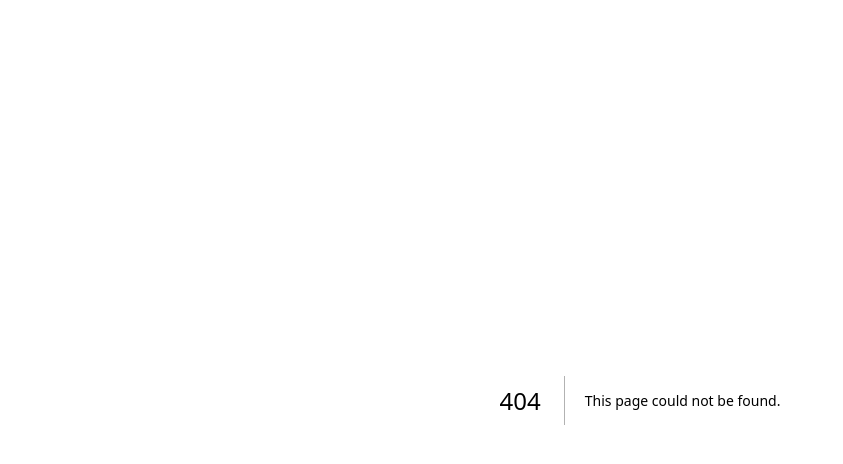
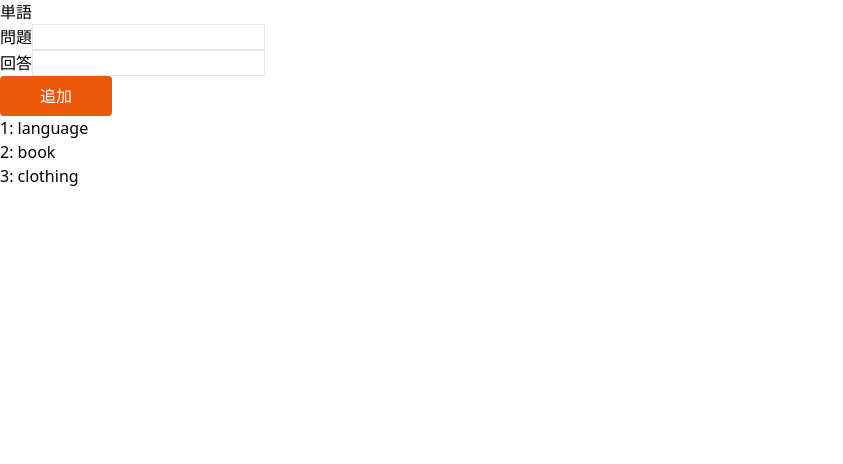
Before and after one commit to icewist/learn-by-heart, a Next.js app: page /update in a window 1280 px wide. Before the commit this address had no page. Shown: the top 464 px of the page, without its empty margins (0-843 px from the left). Built offline with nearby package versions, Linux system fonts and the light colour scheme.

Commit message:
♻️ 単語追加ページ

```diff
--- a/src/pages/index.js
+++ b/src/pages/index.jsx
@@ -13,9 +13,6 @@ const INIT_WORDS = [
 
 export default function Home() {
   const [words, setWords] = useState(INIT_WORDS);
-  const [inputQuestion, setInputQuestion] = useState("");
-  const [inputAnswer, setInputAnswer] = useState("");
-  const [uniqueId, setUniqueId] = useState(INIT_WORDS.length);
   const [order, setOrder] = useState(0);
   const [showAnswer, setShowAnswer] = useState(false);
 
@@ -52,20 +49,6 @@ export default function Home() {
   // 最初から始める
   const restart = () => setOrder(0);
 
-  const addWord = () => {
-    setWords((prevWords) => {
-      const nextUniqueId = uniqueId + 1;
-      setUniqueId(nextUniqueId);
-      return [
-        ...prevWords,
-        {
-          id: nextUniqueId,
-          content: { question: inputQuestion, answer: inputAnswer },
-          isCleared: false,
-        },
-      ];
-    });
-  };
   return (
     <DefaultLayout>
       <div>
@@ -151,33 +134,6 @@ export default function Home() {
             )}
           </div>
         </div>
-
-        <div>
-          <div>
-            問題
-            <input
-              type="text"
-              onChange={(e) => setInputQuestion(e.target.value)}
-              className="border"
-            />
-          </div>
-          <div>
-            回答
-            <input
-              type="text"
-              onChange={(e) => setInputAnswer(e.target.value)}
-              className="border"
-            />
-          </div>
-          <div>
-            <button
-              onClick={addWord}
-              className="bg-orange-600 hover:bg-orange-500 text-white rounded px-10 py-2"
-            >
-              追加
-            </button>
-          </div>
-        </div>
       </div>
     </DefaultLayout>
   );
--- /dev/null
+++ b/src/pages/update.jsx
@@ -0,0 +1,105 @@
+import DefaultLayout from "components/templates/DefaultLayout";
+import { useState } from "react";
+
+const INIT_WORDS = [
+  {
+    id: 1,
+    content: { question: "language", answer: "言語" },
+    isCleared: false,
+  },
+  { id: 2, content: { question: "book", answer: "本" }, isCleared: false },
+  { id: 3, content: { question: "clothing", answer: "服" }, isCleared: false },
+];
+
+const Update = () => {
+  const [words, setWords] = useState(INIT_WORDS);
+  const [inputQuestion, setInputQuestion] = useState("");
+  const [inputAnswer, setInputAnswer] = useState("");
+  const [uniqueId, setUniqueId] = useState(INIT_WORDS.length);
+
+  const addWord = () => {
+    setWords((prevWords) => {
+      const nextUniqueId = uniqueId + 1;
+      setUniqueId(nextUniqueId);
+
+      return [
+        ...prevWords,
+        {
+          id: nextUniqueId,
+          content: { question: inputQuestion, answer: inputAnswer },
+          isCleared: false,
+        },
+      ];
+    });
+  };
+
+  return (
+    <DefaultLayout>
+      <div>
+        <div>
+          <div>
+            問題
+            <input
+              type="text"
+              onChange={(e) => setInputQuestion(e.target.value)}
+              className="border"
+            />
+          </div>
+          <div>
+            回答
+            <input
+              type="text"
+              onChange={(e) => setInputAnswer(e.target.value)}
+              className="border"
+            />
+          </div>
+          <div>
+            <button
+              onClick={addWord}
+              className="bg-orange-600 hover:bg-orange-500 text-white rounded px-10 py-2"
+            >
+              追加
+            </button>
+          </div>
+
+          <div>
+            {words.length ? (
+              words.map((word) => (
+                <div key={word.id}>
+                  {word.id}: {word.content.question}
+                </div>
+              ))
+            ) : (
+              <div>No card</div>
+            )}
+          </div>
+        </div>
+      </div>
+    </DefaultLayout>
+  );
+};
+
+const singleWordForm = () => {
+  return (
+    <div>
+      <div>
+        問題
+        <input
+          type="text"
+          onChange={(e) => setInputQuestion(e.target.value)}
+          className="border"
+        />
+      </div>
+      <div>
+        回答
+        <input
+          type="text"
+          onChange={(e) => setInputAnswer(e.target.value)}
+          className="border"
+        />
+      </div>
+    </div>
+  );
+};
+
+export default Update;
```
Also changed, not shown: src/pages/_app.jsx (renamed from src/pages/_app.js).
